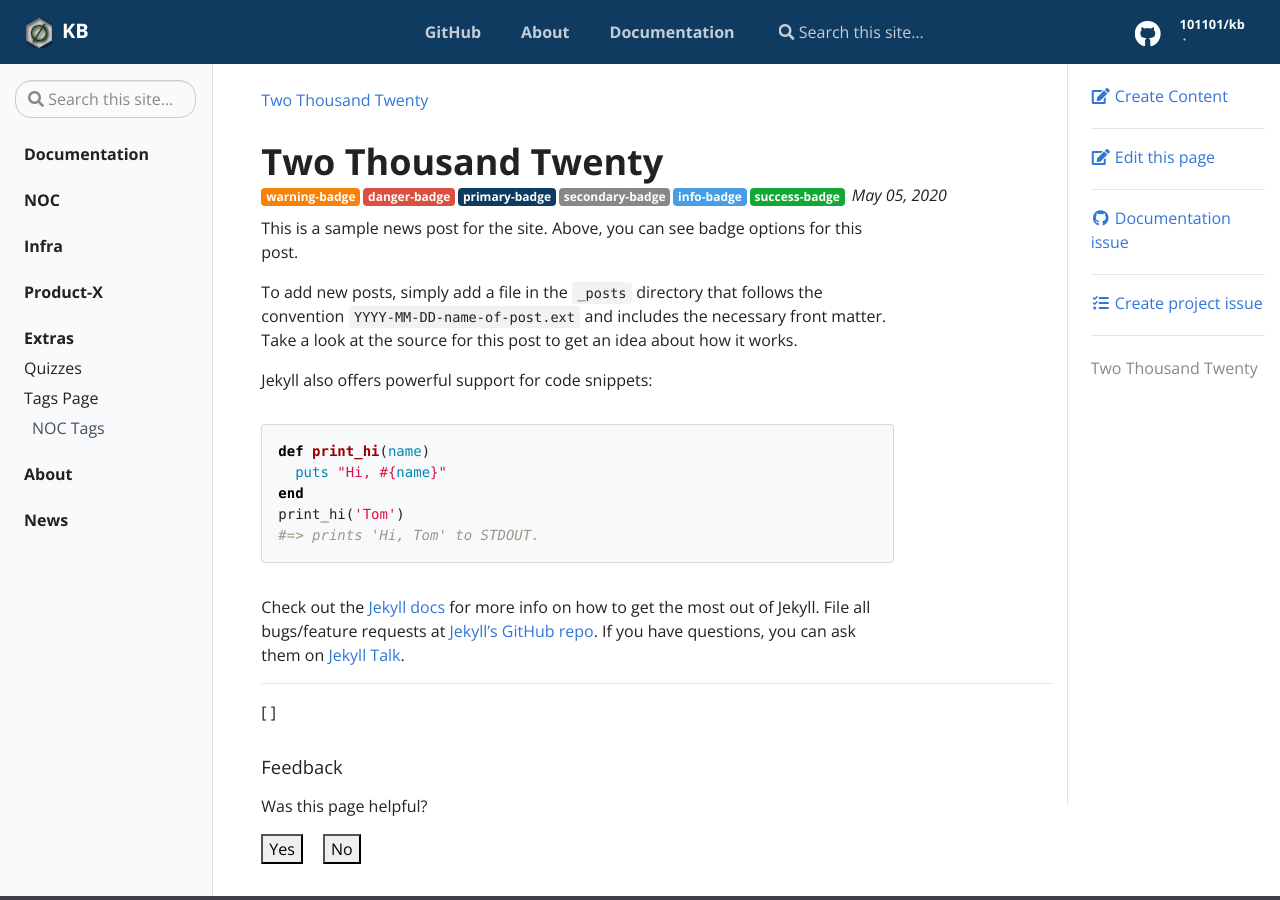
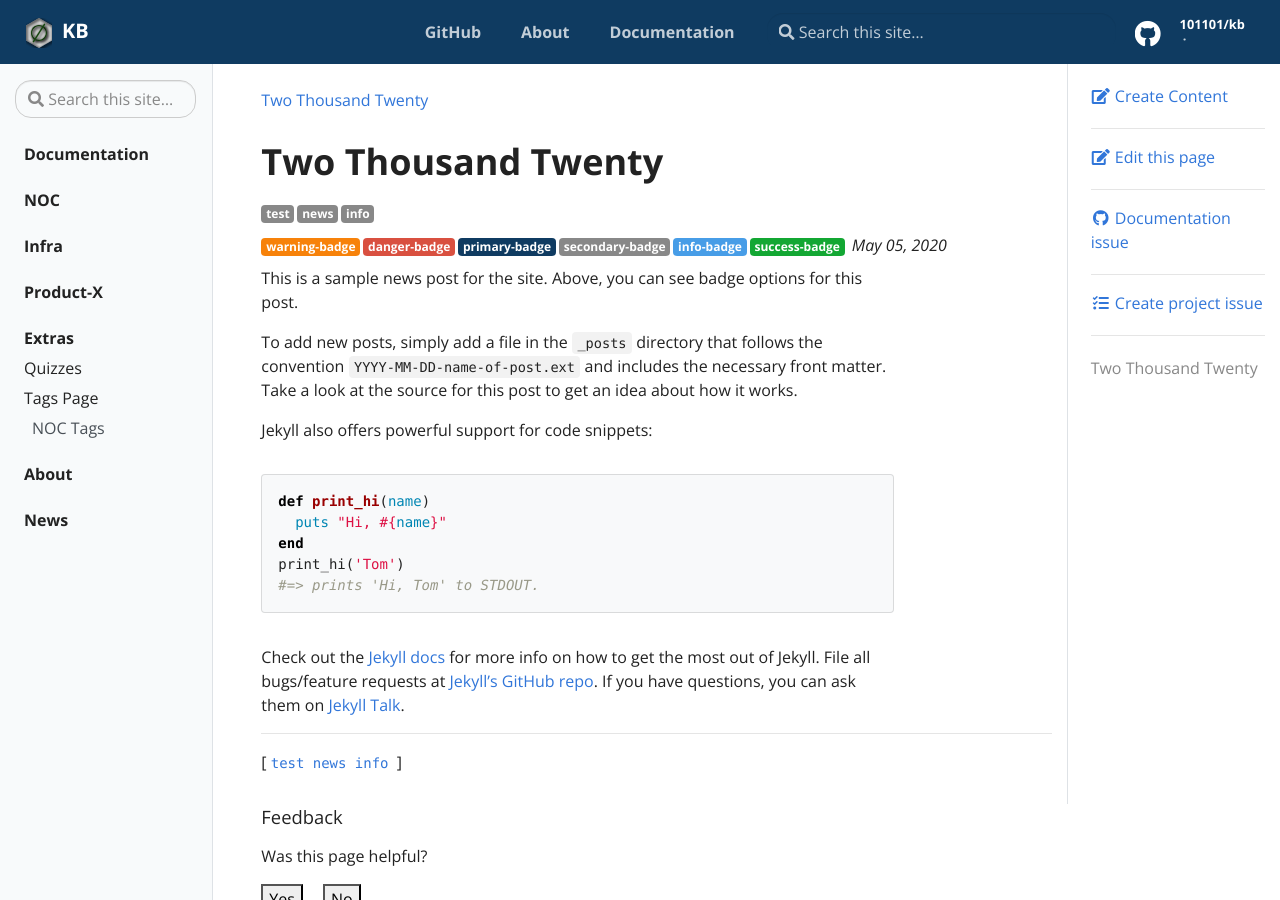
Before and after one commit to 101101/kb, a Jekyll site: the page built from _posts/2020-05-05-hello-world.md, in a window 1280 px wide and 900 px high. Built offline with Jekyll 4.4.1, drawn with Linux system fonts in a browser that asks for light colours; our own code applies the rules of GitHub Pages for plain Markdown files.

Commit message:
Update 2020-05-05-hello-world.md

```diff
--- a/_posts/2020-05-05-hello-world.md
+++ b/_posts/2020-05-05-hello-world.md
@@ -15,6 +15,10 @@ badges:
    tag: info-badge
  - type: success
    tag: success-badge
+tags:
+ - test
+ - news
+ - info
 ---
 
 This is a sample news post for the site. Above, you can see badge options for this post.
```
